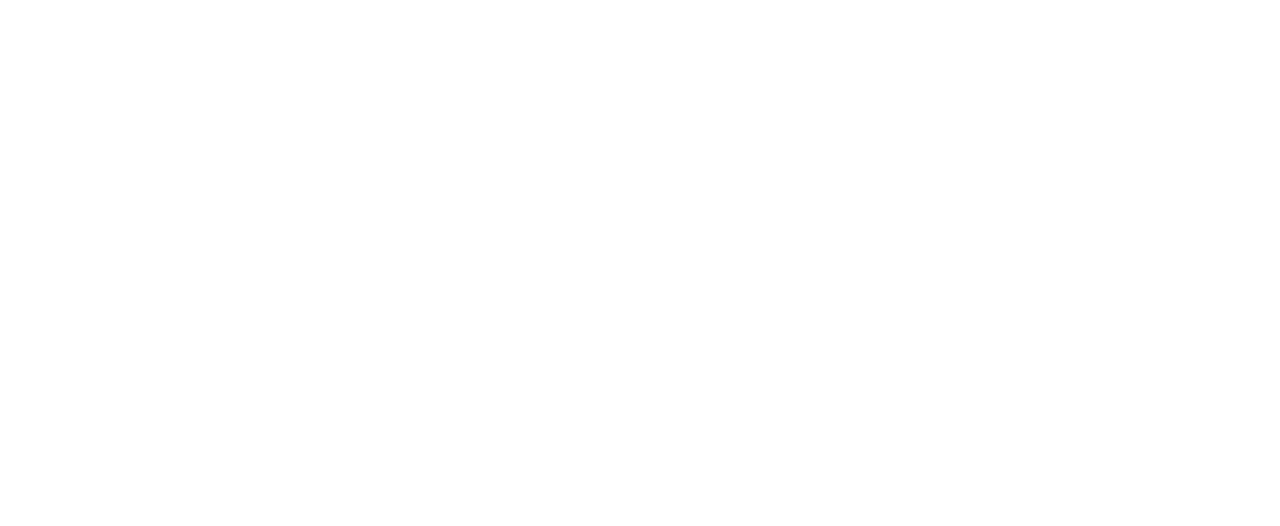
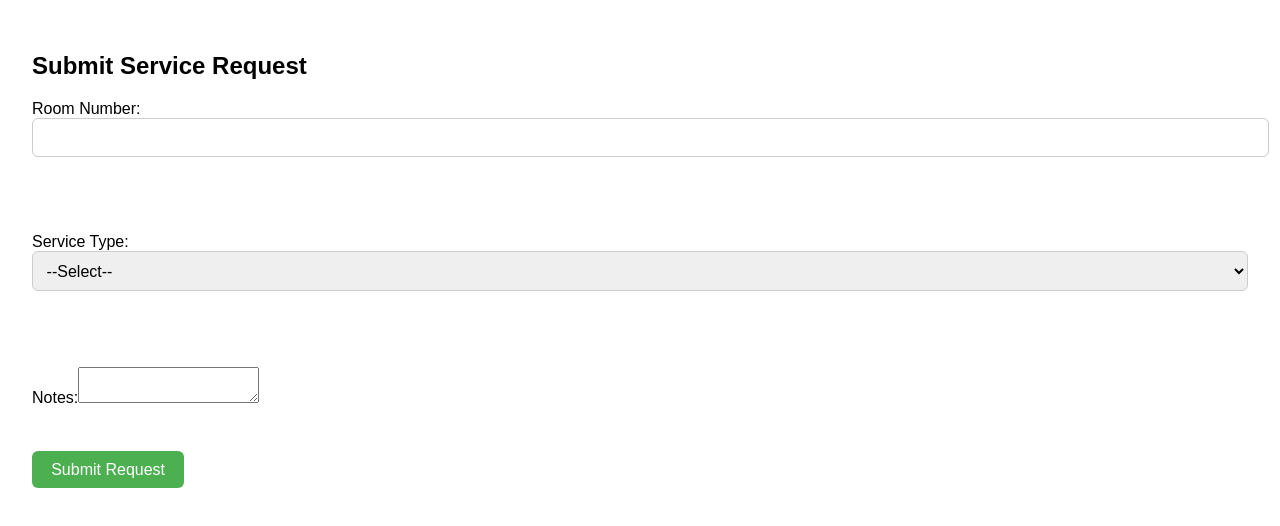
Before and after one commit to Vaishnavtech/StaySync, a React (Create React App) app in the folder staysync_web/frontend/: page /submit-request in a window 1280 px wide. Before the commit this address had no page. Shown: the top 526 px of the page. Built offline with nearby package versions, Linux system fonts and the light colour scheme; no server answers.

Commit message:
Frontend connected to supabase

```diff
--- a/staysync_web/frontend/package.json
+++ b/staysync_web/frontend/package.json
@@ -3,6 +3,7 @@
   "version": "0.1.0",
   "private": true,
   "dependencies": {
+    "@supabase/supabase-js": "^2.53.0",
     "@testing-library/dom": "^10.4.1",
     "@testing-library/jest-dom": "^6.6.4",
     "@testing-library/react": "^16.3.0",
--- a/staysync_web/frontend/src/App.jsx
+++ b/staysync_web/frontend/src/App.jsx
@@ -21,12 +21,14 @@ export default App;
 import { Routes, Route } from "react-router-dom";
 import Home from "./pages/Home";
 import Verify from "./pages/Verify";
+import SubmitRequest from "./pages/SubmitRequest";
 
 function App() {
   return (
     <Routes>
       <Route path="/" element={<Verify />} />
       <Route path="/home" element={<Home />} />
+      <Route path="/submit-request" element={<SubmitRequest />} />
     </Routes>
   );
 }
--- /dev/null
+++ b/staysync_web/frontend/src/SubmitRequest.jsx
@@ -0,0 +1,21 @@
+import React from "react";
+import Navbar from "../components/Navbar";
+import Footer from "../components/Footer";
+import ServiceForm from "../components/ServiceForm";
+
+function SubmitRequest() {
+  return (
+    <>
+      <Navbar />
+      <div
+        style={{ padding: "2rem", background: "#8b6e4b", minHeight: "80vh" }}
+      >
+        <h2 style={{ textAlign: "center" }}>Submit Your Service Request</h2>
+        <ServiceForm />
+      </div>
+      <Footer />
+    </>
+  );
+}
+
+export default SubmitRequest;
--- a/staysync_web/frontend/src/components/Navbar.js
+++ b/staysync_web/frontend/src/components/Navbar.js
@@ -17,7 +17,7 @@ function Navbar() {
       <h2 style={{ margin: 0 }}>StaySync</h2>
       <div>
         <Link
-          to="/submit"
+          to="/submit-request"
           style={{ color: "#fff", margin: "0 1rem", textDecoration: "none" }}
         >
           Submit Request
--- /dev/null
+++ b/staysync_web/frontend/src/pages/SubmitRequest.jsx
@@ -0,0 +1,95 @@
+import React, { useState } from "react";
+import { supabase } from "../supabaseClient";
+
+function SubmitRequest() {
+  const [formData, setFormData] = useState({
+    room_number: "",
+    serviceType: "",
+    notes: "",
+  });
+
+  const handleChange = (e) => {
+    setFormData({
+      ...formData,
+      [e.target.name]: e.target.value,
+    });
+  };
+
+  const handleSubmit = async (e) => {
+    e.preventDefault();
+    console.log("Submitting:", formData);
+
+    const { error, data } = await supabase.from("staysync").insert([
+      {
+        room_number: parseInt(formData.room_number),
+        servicetype: formData.serviceType,
+        notes: formData.notes,
+        status: "Pending",
+        createdat: new Date().toISOString(),
+      },
+    ]);
+
+    if (error) {
+      console.error("Supabase insert error:", error);
+      alert("Submission failed: " + error.message);
+    } else {
+      console.log("Inserted data:", data);
+      alert("Request submitted successfully!");
+      setFormData({
+        room_number: "",
+        serviceType: "",
+        notes: "",
+      });
+    }
+  };
+
+  return (
+    <div style={{ padding: "2rem" }}>
+      <h2>Submit Service Request</h2>
+      <form onSubmit={handleSubmit}>
+        <label>
+          Room Number:
+          <input
+            type="number"
+            name="room_number"
+            value={formData.room_number}
+            onChange={handleChange}
+            required
+          />
+        </label>
+        <br />
+        <br />
+        <label>
+          Service Type:
+          <select
+            name="serviceType"
+            value={formData.serviceType}
+            onChange={handleChange}
+            required
+          >
+            <option value="">--Select--</option>
+            <option value="Room Cleaning">Room Cleaning</option>
+            <option value="Laundry">Laundry</option>
+            <option value="Cab Booking">Cab Booking</option>
+            <option value="Food Order">Food Order</option>
+          </select>
+        </label>
+        <br />
+        <br />
+        <label>
+          Notes:
+          <textarea
+            name="notes"
+            value={formData.notes}
+            onChange={handleChange}
+          />
+        </label>
+        <br />
+        <br />
+        <button type="submit">Submit Request</button>
+      </form>
+    </div>
+  );
+}
+
+export default SubmitRequest;
--- a/staysync_web/frontend/src/pages/Verify.css
+++ b/staysync_web/frontend/src/pages/Verify.css
@@ -21,9 +21,8 @@ body {
   align-items: center;
 }
 
-/* Foreground box styling */
 .verify-card {
-  background-color: rgba(255, 255, 255, 0.9); /* Slightly transparent white */
+  background-color: rgba(255, 255, 255, 0.9);
   padding: 2rem 3rem;
   border-radius: 12px;
   box-shadow: 0 8px 25px rgba(0, 0, 0, 0.2);
--- /dev/null
+++ b/staysync_web/frontend/src/supabaseClient.js
@@ -0,0 +1,6 @@
+import { createClient } from "@supabase/supabase-js";
+
+const supabaseUrl = import.meta.env.VITE_SUPABASE_URL;
+const supabaseAnonKey = import.meta.env.VITE_SUPABASE_ANON_KEY;
+
+export const supabase = createClient(supabaseUrl, supabaseAnonKey);
```
Also changed, not shown: staysync_web/frontend/src/components/ServiceForm.jsx (added, +97 -0 lines), staysync_web/frontend/src/pages/Home.js (+47 -0 lines), 2 other files (tests, documents, lock files or other folders).
